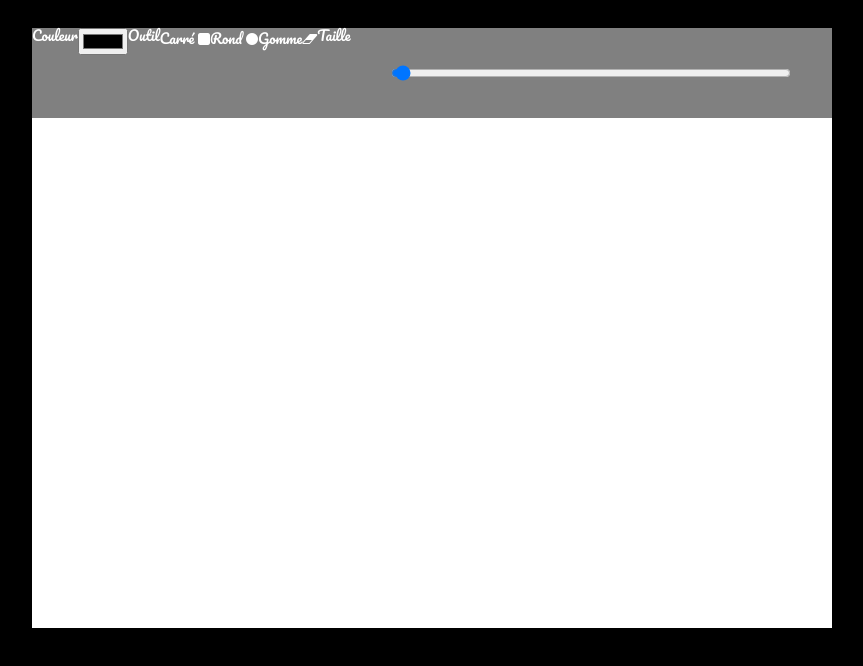
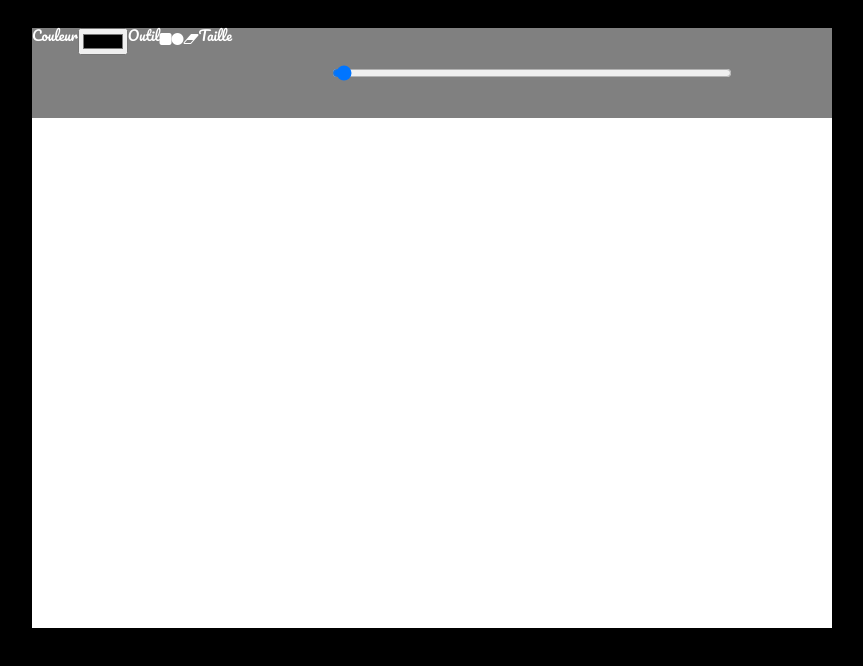
Before and after one commit to thomgo/paint-like, a plain HTML site: page index.html in a window 1280 px wide. Shown: the whole page, without its empty margins (208-1071 px from the left). Drawn offline with nearby package versions, Linux system fonts and the light colour scheme.

Commit message:
changed the jquey to get the tool based on the span id and get ride of the text fort the user

```diff
--- a/index.html
+++ b/index.html
@@ -32,9 +32,9 @@
           <h2>Couleur</h2>
           <input id="color" type="color">
           <h2>Outil</h2>
-          <span class="tool">Carré <i class="fa fa-square" aria-hidden="true"></i></span>
-          <span class="tool">Rond <i class="fa fa-circle" aria-hidden="true"></i></span>
-          <span class="tool">Gomme<i class="fa fa-eraser" aria-hidden="true"></i></span>
+          <span class="tool" id="carré"><i class="fa fa-square" aria-hidden="true"></i></span>
+          <span class="tool" id="rond"><i class="fa fa-circle" aria-hidden="true"></i></span>
+          <span class="tool" id="gomme"><i class="fa fa-eraser" aria-hidden="true"></i></span>
           <h2>Taille</h2>
           <input id ="range" type="range" value="1">
           </div>
--- a/js/main.js
+++ b/js/main.js
@@ -35,7 +35,7 @@ $("#range").change(function(){
 });
 
 $(".tool").click(function(){
-  tool = $(this).text().toLowerCase();
+  tool = $(this).attr('id').toLowerCase();
 });
 
 // Function to add a div with a background color and an absolute position to the painting div
```
